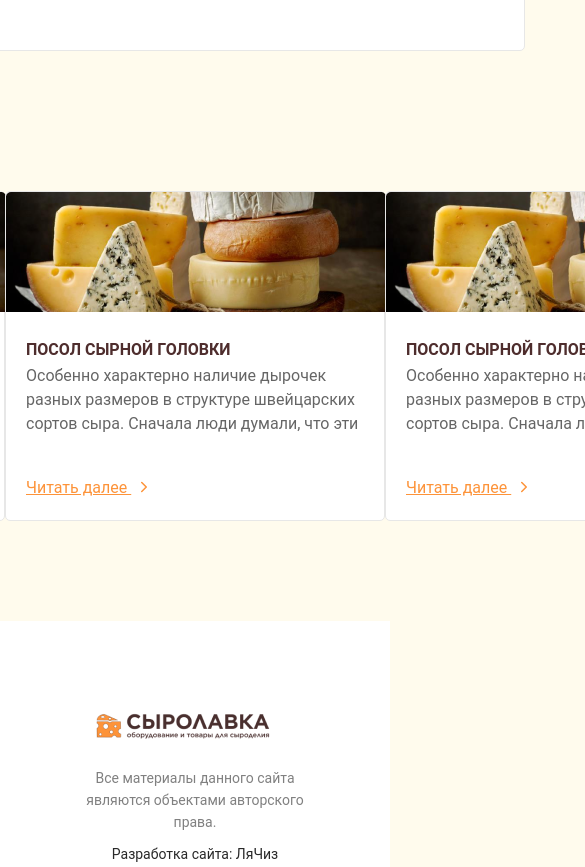
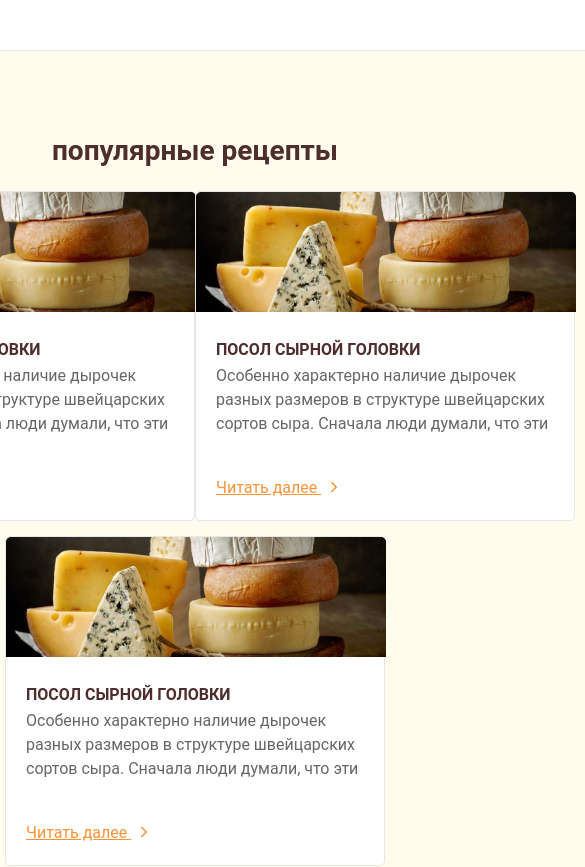
Before and after one commit to unnamed-ii/react-cheese-shop, a React (Create React App) app in the folder app/: page /article in a window 390 px wide. Shown: the part 1940-2807 px from the top of the page, 585 px wide, since content can reach past the window. Built offline with nearby package versions, Linux system fonts and the light colour scheme.

Commit message:
added adaptive for popular-recipes block

```diff
--- a/app/src/App.js
+++ b/app/src/App.js
@@ -22,6 +22,7 @@ import Recipe from "./pages/recipe";
 import ProductCard from "./pages/product-card";
 import Category from "./pages/category";
 import RegistrationModal from "./components/modals/registration";
+import PopularRecipes from "./blocks/popular-recipes";
 
 function App() {
     return (
--- a/app/src/blocks/popular-recipes/style.scss
+++ b/app/src/blocks/popular-recipes/style.scss
@@ -11,5 +11,40 @@
   &-list {
     display: flex;
     justify-content: space-between;
+    flex-wrap: wrap;
   }
 }
+
+@media (max-width: 1200px) {
+  .popular__recipes {
+    padding: 0 15px;
+
+    &-title {
+      text-align: center;
+    }
+
+    &-list {
+      justify-content: center;
+
+      .popular-recipe {
+        margin-bottom: 15px;
+        margin-right: 15px;
+      }
+    }
+  }
+}
+
+@media (max-width: 430px) {
+  .popular__recipes {
+
+    &-title {
+      text-align: center;
+    }
+
+    &-list {
+      .popular-recipe {
+        margin-right: 0;
+      }
+    }
+  }
+}
```
